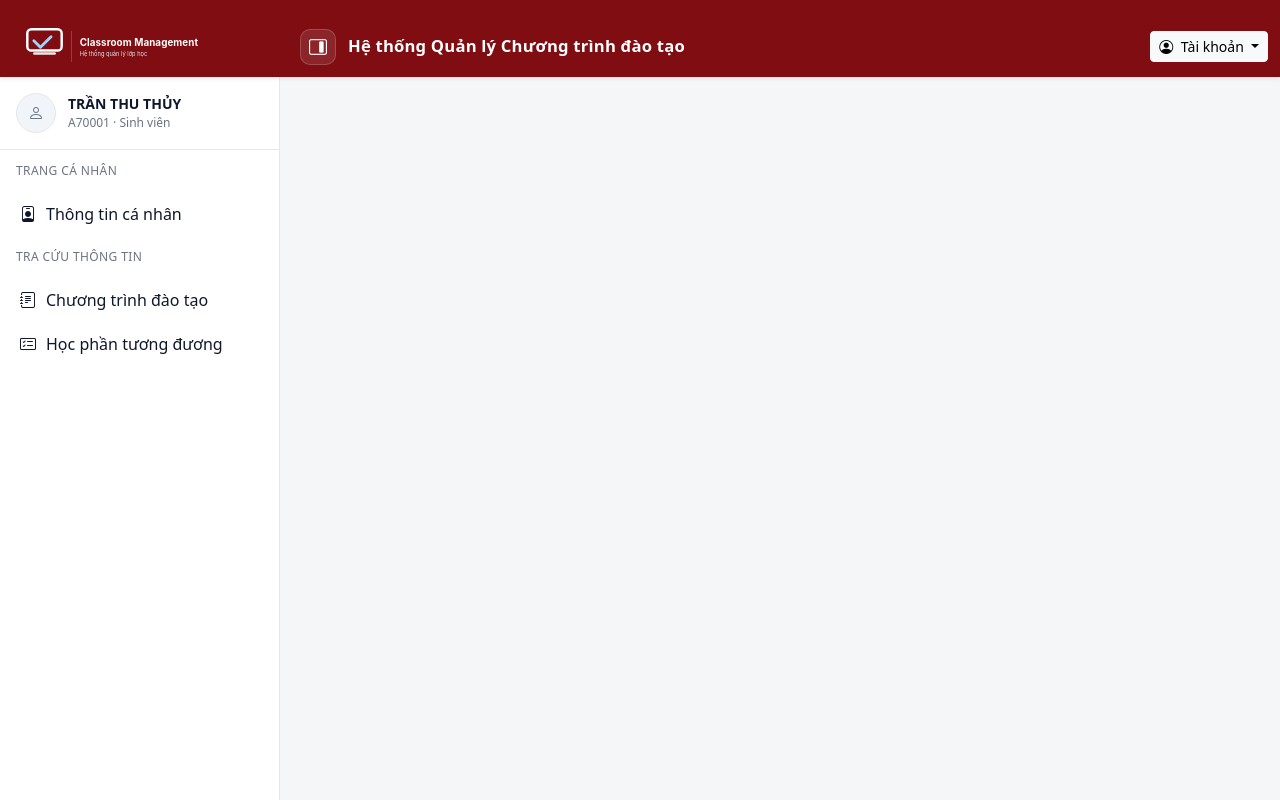
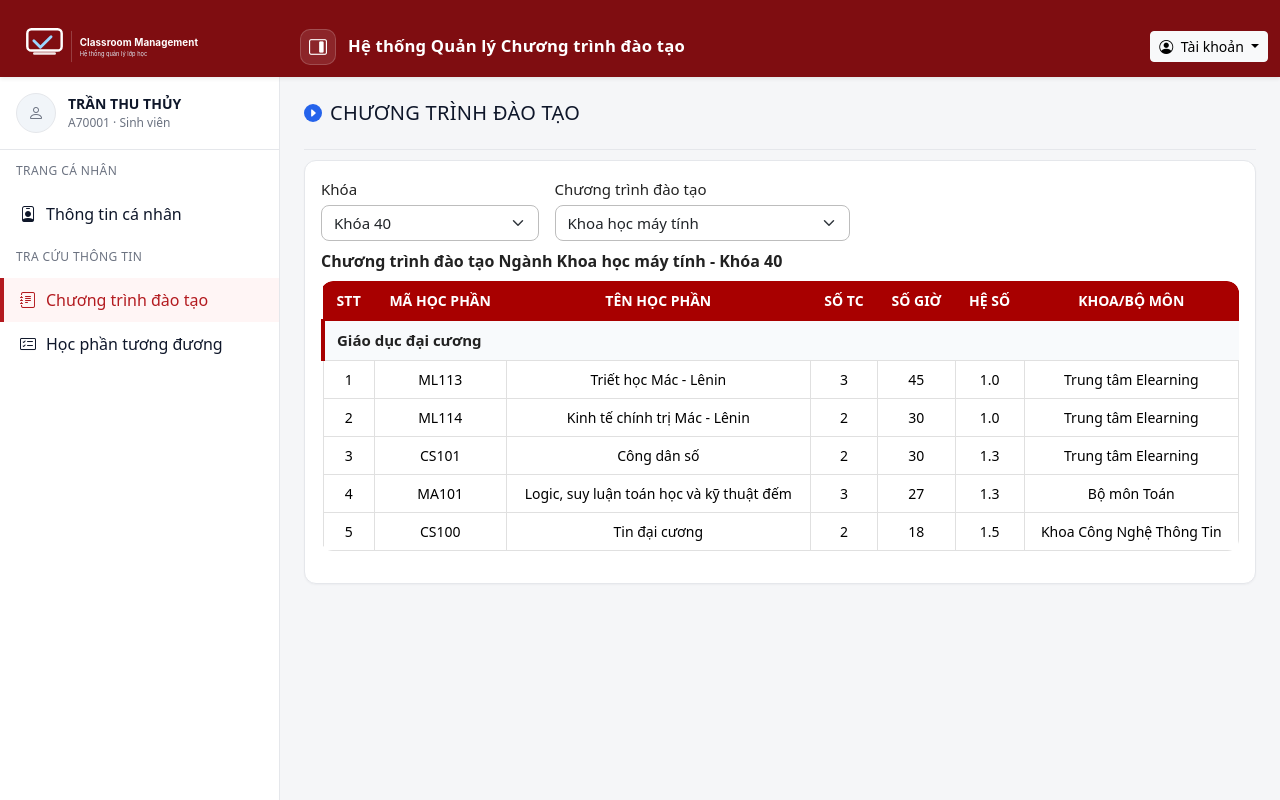
Before and after one commit to NguyenHuyCao/classroom_management_fe, an Angular app: page /program in a window 1280 px wide. Before the commit this address led to /. Built offline with nearby package versions, Linux system fonts and the light colour scheme.

Commit message:
Base Program Page

```diff
--- a/src/app/app.routes.ts
+++ b/src/app/app.routes.ts
@@ -1,8 +1,9 @@
-import { Routes, CanActivateFn } from '@angular/router';
+import { Routes } from '@angular/router';
 import { Login } from './pages/login/login';
 import { Home } from './pages/home/home';
 import { Shell } from './layout/shell';
 import { ChangePassword } from './pages/change-password/change-password';
+import { Program } from './pages/program/program';
 
 // const authGuard: CanActivateFn = () => inject(AuthService).isLoggedIn();
 
@@ -14,7 +15,8 @@ export const routes: Routes = [
     children: [
       { path: 'home', component: Home },
       { path: 'change-password', component: ChangePassword },
-      // { path: '', pathMatch: 'full', redirectTo: 'home' },
+      { path: 'program', component: Program },
+      { path: '', pathMatch: 'full', redirectTo: 'home' },
     ],
   },
   { path: '**', redirectTo: '' },
--- a/src/app/layout/topbar.html
+++ b/src/app/layout/topbar.html
@@ -32,10 +32,10 @@
           <i class="bi bi-person-circle me-1"></i> Tài khoản
         </button>
         <ul class="dropdown-menu dropdown-menu-end">
-          <li><p class="dropdown-item" routerLink="/home">TRẦN THU THỦY</p></li>
+          <li><p class="dropdown-item" routerLink="/">TRẦN THU THỦY</p></li>
           <li><hr class="dropdown-divider" /></li>
-          <li><button class="dropdown-item">Đổi mật khẩu</button></li>
-          <li><button class="dropdown-item">Đăng xuất</button></li>
+          <li><button class="dropdown-item" routerLink="/change-password" >Đổi mật khẩu</button></li>
+          <li><button class="dropdown-item" routerLink="/login">Đăng xuất</button></li>
         </ul>
       </div>
     </div>
--- /dev/null
+++ b/src/app/pages/program/program.html
@@ -0,0 +1,88 @@
+<app-section-title title="CHƯƠNG TRÌNH ĐÀO TẠO"></app-section-title>
+
+<div class="card-soft p-3 mb-4 program-filter">
+  <div class="row g-3">
+    <div class="col-md-3">
+      <label class="form-label mb-1">Khóa</label>
+      <select class="form-select">
+        <option selected>Khóa 40</option>
+        <option>Khóa 39</option>
+      </select>
+    </div>
+    <div class="col-md-4">
+      <label class="form-label mb-1">Chương trình đào tạo</label>
+      <select class="form-select">
+        <option selected>Khoa học máy tính</option>
+        <option>Công nghệ thông tin</option>
+      </select>
+    </div>
+  </div>
+
+  <div class="program-title">Chương trình đào tạo Ngành Khoa học máy tính - Khóa 40</div>
+
+  <div class="table-responsive">
+    <table class="table table-bordered align-middle program-table">
+      <thead>
+        <tr>
+          <th>STT</th>
+          <th>MÃ HỌC PHẦN</th>
+          <th>TÊN HỌC PHẦN</th>
+          <th>SỐ TC</th>
+          <th>SỐ GIỜ</th>
+          <th>HỆ SỐ</th>
+          <th>KHOA/BỘ MÔN</th>
+        </tr>
+      </thead>
+      <tbody>
+        <tr>
+          <td colspan="8" class="group-title">Giáo dục đại cương</td>
+        </tr>
+        <tr>
+          <td>1</td>
+          <td>ML113</td>
+          <td>Triết học Mác - Lênin</td>
+          <td>3</td>
+          <td>45</td>
+          <td>1.0</td>
+          <td>Trung tâm Elearning</td>
+        </tr>
+        <tr>
+          <td>2</td>
+          <td>ML114</td>
+          <td>Kinh tế chính trị Mác - Lênin</td>
+          <td>2</td>
+          <td>30</td>
+          <td>1.0</td>
+          <td>Trung tâm Elearning</td>
+        </tr>
+        <tr>
+          <td>3</td>
+          <td>CS101</td>
+          <td>Công dân số</td>
+          <td>2</td>
+          <td>30</td>
+          <td>1.3</td>
+          <td>Trung tâm Elearning</td>
+        </tr>
+        <tr>
+          <td>4</td>
+          <td>MA101</td>
+          <td>Logic, suy luận toán học và kỹ thuật đếm</td>
+          <td>3</td>
+          <td>27</td>
+          <td>1.3</td>
+          <td>Bộ môn Toán</td>
+        </tr>
+        <tr>
+          <td>5</td>
+          <td>CS100</td>
+          <td>Tin đại cương</td>
+          <td>2</td>
+          <td>18</td>
+          <td>1.5</td>
+          <td>Khoa Công Nghệ Thông Tin</td>
+        </tr>
+      </tbody>
+    </table>
+  </div>
+</div>
--- /dev/null
+++ b/src/app/pages/program/program.scss
@@ -0,0 +1,71 @@
+.program-filter {
+  border-radius: 12px;
+  margin-top: 10px;
+  background: #fff;
+  margin-bottom: 0;
+}
+
+.program-title {
+  font-weight: 600;
+  margin-bottom: 0;
+  margin-top: 8px;
+  font-size: 16px;
+  color: #222;
+}
+
+.program-table {
+  border-radius: 12px;
+  overflow: hidden;
+  background: #fff;
+}
+
+.program-table thead th {
+  vertical-align: middle;
+  text-align: center;
+  font-size: 14px;
+  background: #a80000;
+  color: #fff;
+  border-color: #a80000;
+  border-bottom: 2px solid #a80000;
+}
+
+.program-table td, .program-table th {
+  font-size: 14px;
+  text-align: center;
+  border: 1px solid #e0e0e0;
+  background: #fff;
+}
+
+.program-table .group-title {
+  font-weight: bold;
+  background: #f8fafc;
+  color: #222;
+  text-align: left;
+  font-size: 15px;
+  border-left: 4px solid #a80000;
+  border-right: none;
+  border-top: none;
+  border-bottom: 1px solid #e0e0e0;
+}
+
+.table-responsive {
+  border-radius: 12px;
+  overflow: hidden;
+  margin-top: 8px;
+}
+
+select.form-select {
+  border-radius: 8px;
+  border: 1px solid #bdbdbd;
+  font-size: 15px;
+}
+
+label.form-label {
+  font-weight: 500;
+  color: #222;
+  font-size: 15px;
+}
+
+.program-table th, .program-table td {
+  padding: 8px 12px;
+}
```
Also changed, not shown: src/app/pages/program/program.ts (added, +10 -0 lines), 1 other file (tests, documents, lock files or other folders).
